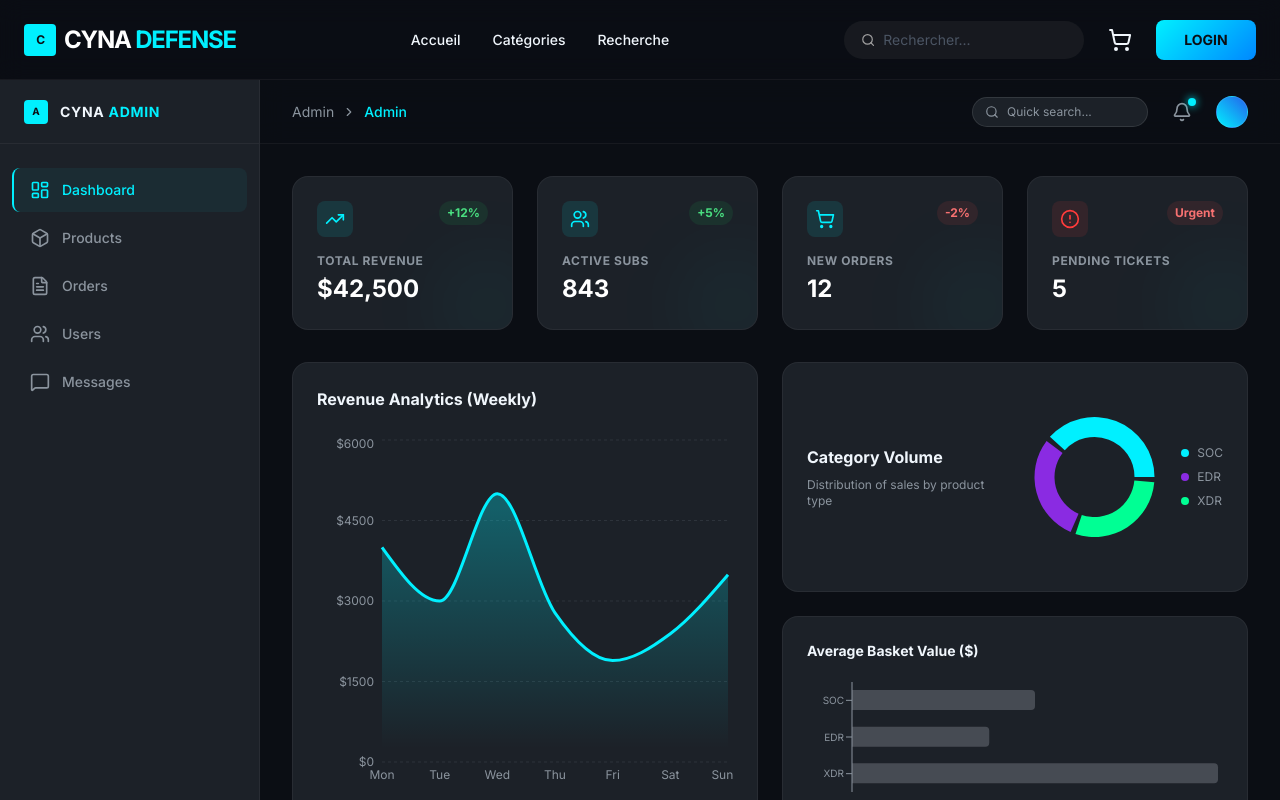
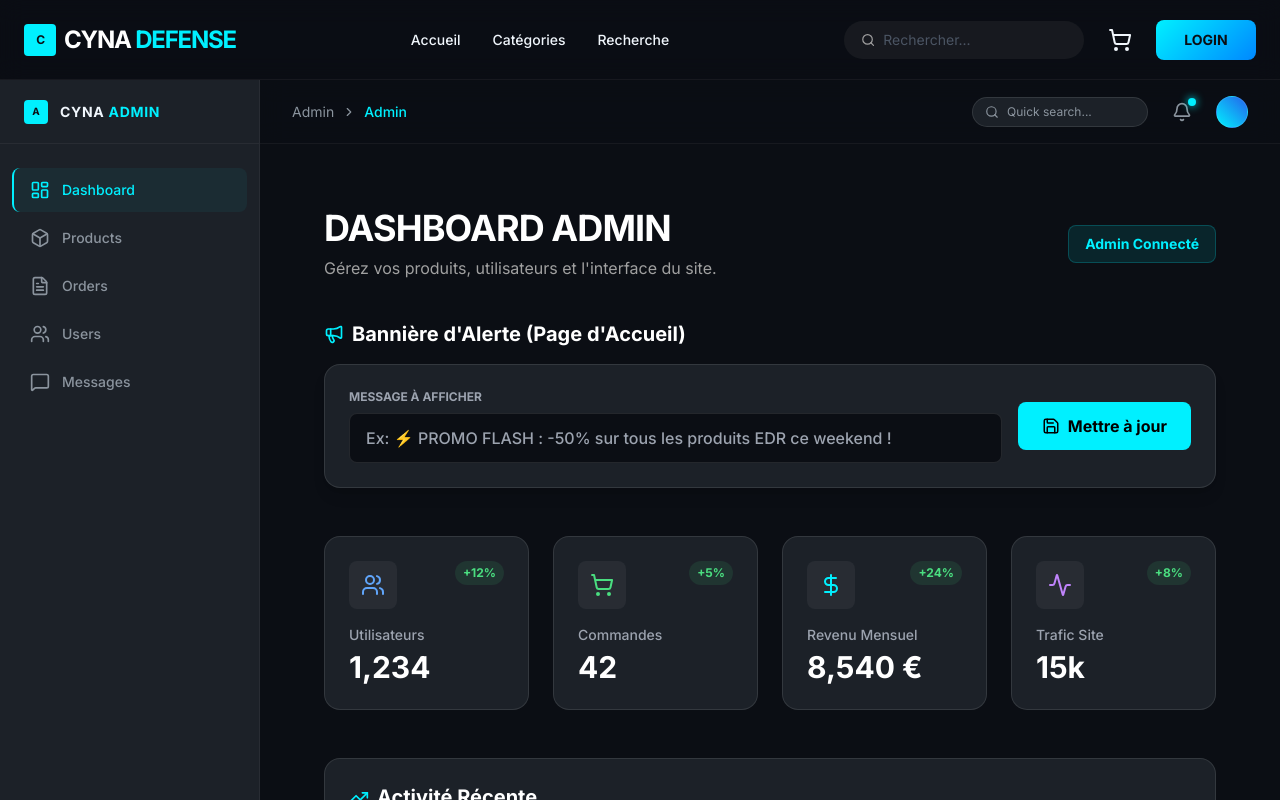
Before and after one commit to soufiane13/cyna-platform, a React (Vite) app in the folder frontend-web/: page /admin in a window 1280 px wide. Shown: the top 800 px of the page. Built offline with nearby package versions, Linux system fonts and the light colour scheme.

Commit message:
Enhance Home page: improve alert message loading and styling, update product display logic

```diff
--- a/frontend-web/src/pages/admin/AdminDashboard.jsx
+++ b/frontend-web/src/pages/admin/AdminDashboard.jsx
@@ -1,151 +1,149 @@
-import React from 'react';
-import {
-  AreaChart, Area, XAxis, YAxis, CartesianGrid, Tooltip, ResponsiveContainer,
-  PieChart, Pie, Cell, BarChart, Bar, Legend
-} from 'recharts';
-import { TrendingUp, Users, ShoppingCart, AlertCircle } from 'lucide-react';
-
-// --- MOCK DATA ---
-const salesData = [
-  { name: 'Mon', revenue: 4000 },
-  { name: 'Tue', revenue: 3000 },
-  { name: 'Wed', revenue: 5000 },
-  { name: 'Thu', revenue: 2780 },
-  { name: 'Fri', revenue: 1890 },
-  { name: 'Sat', revenue: 2390 },
-  { name: 'Sun', revenue: 3490 },
-];
-
-const categoryData = [
-  { name: 'SOC', value: 400, color: '#00F0FF' }, // Cyan
-  { name: 'EDR', value: 300, color: '#8A2BE2' }, // Purple
-  { name: 'XDR', value: 300, color: '#00FF94' }, // Green
-];
-
-const basketData = [
-  { name: 'SOC', avg: 1200 },
-  { name: 'EDR', avg: 900 },
-  { name: 'XDR', avg: 2400 },
-];
+import React, { useState } from 'react';
+import { Megaphone, Save, Users, ShoppingCart, DollarSign, Activity, TrendingUp } from 'lucide-react';
 
 const AdminDashboard = () => {
-  return (
-    <div className="space-y-8 animate-fade-in">
+    // État pour le texte de l'alerte
+    const [alertText, setAlertText] = useState('');
+    const [loading, setLoading] = useState(false);
 
-      {/* 1. KPI CARDS ROW */}
-      <div className="grid grid-cols-1 md:grid-cols-2 lg:grid-cols-4 gap-6">
-        <KpiCard title="Total Revenue" value="$42,500" trend="+12%" icon={<TrendingUp size={20} />} isPositive={true} />
-        <KpiCard title="Active Subs" value="843" trend="+5%" icon={<Users size={20} />} isPositive={true} />
-        <KpiCard title="New Orders" value="12" trend="-2%" icon={<ShoppingCart size={20} />} isPositive={false} />
-        <KpiCard title="Pending Tickets" value="5" trend="Urgent" icon={<AlertCircle size={20} />} isPositive={false} isAlert={true} />
-      </div>
+    // Fonction pour sauvegarder l'alerte sur le serveur
+    const updateAlert = async () => {
+        if (!alertText) return; // Ne rien faire si vide
 
-      {/* 2. CHARTS GRID */}
-      <div className="grid grid-cols-1 lg:grid-cols-2 gap-6 h-[400px]">
+        setLoading(true);
+        try {
+            const response = await fetch('http://localhost:3000/alert', {
+                method: 'POST',
+                headers: { 'Content-Type': 'application/json' },
+                body: JSON.stringify({ message: alertText })
+            });
 
-        {/* Sales Histogram (Area Chart for nicer look) */}
-        <div className="bg-[#1C2128] border border-white/5 rounded-2xl p-6 flex flex-col">
-          <h3 className="text-[#F0F6FC] font-bold mb-6">Revenue Analytics (Weekly)</h3>
-          <div className="flex-1 w-full h-full min-h-[250px]">
-            <ResponsiveContainer width="100%" height="100%">
-              <AreaChart data={salesData}>
-                <defs>
-                  <linearGradient id="colorRevenue" x1="0" y1="0" x2="0" y2="1">
-                    <stop offset="5%" stopColor="#00F0FF" stopOpacity={0.3}/>
-                    <stop offset="95%" stopColor="#00F0FF" stopOpacity={0}/>
-                  </linearGradient>
-                </defs>
-                <CartesianGrid strokeDasharray="3 3" stroke="#2D333B" vertical={false} />
-                <XAxis dataKey="name" stroke="#8B949E" tick={{fontSize: 12}} tickLine={false} axisLine={false} />
-                <YAxis stroke="#8B949E" tick={{fontSize: 12}} tickLine={false} axisLine={false} tickFormatter={(value) => `$${value}`} />
-                <Tooltip
-                  contentStyle={{ backgroundColor: '#0B0E14', borderColor: 'rgba(255,255,255,0.1)', borderRadius: '8px', color: '#FFF' }}
-                  itemStyle={{ color: '#00F0FF' }}
+            if (response.ok) {
+                alert("✅ Alerte mise à jour avec succès sur l'accueil !");
+                setAlertText(''); // Vider le champ après succès
+            } else {
+                alert("❌ Erreur lors de la mise à jour.");
+            }
+        } catch (error) {
+            console.error(error);
+            alert("❌ Erreur de connexion au serveur.");
+        } finally {
+            setLoading(false);
+        }
+    };
+
+    return (
+        <div className="p-8 min-h-screen bg-[#0B0E14] text-white animate-fade-in">
+            <header className="mb-10 flex justify-between items-center">
+                <div>
+                    <h1 className="text-4xl font-black tracking-tight text-white mb-2">DASHBOARD ADMIN</h1>
+                    <p className="text-cyna-text">Gérez vos produits, utilisateurs et l'interface du site.</p>
+                </div>
+                <div className="px-4 py-2 bg-cyna-cyan/10 border border-cyna-cyan/20 text-cyna-cyan rounded-lg font-bold text-sm">
+                    Admin Connecté
+                </div>
+            </header>
+
+            {/* --- 1. WIDGET DE GESTION DE L'ALERTE (NOUVEAU) --- */}
+            <section className="mb-12">
+                <h2 className="text-xl font-bold text-white mb-4 flex items-center gap-2">
+                    <Megaphone size={20} className="text-cyna-cyan" />
+                    Bannière d'Alerte (Page d'Accueil)
+                </h2>
+
+                <div className="bg-[#1C2128] border border-white/10 p-6 rounded-2xl flex flex-col md:flex-row gap-4 items-center shadow-lg">
+                    <div className="flex-1 w-full">
+                        <label className="text-xs text-gray-400 font-bold mb-2 block uppercase">Message à afficher</label>
+                        <input
+                            type="text"
+                            value={alertText}
+                            onChange={(e) => setAlertText(e.target.value)}
+                            placeholder="Ex: ⚡ PROMO FLASH : -50% sur tous les produits EDR ce weekend !"
+                            className="w-full bg-[#0B0E14] border border-white/10 rounded-lg px-4 py-3 text-white font-medium focus:outline-none focus:border-cyna-cyan transition-colors"
+                        />
+                    </div>
+                    <button
+                        onClick={updateAlert}
+                        disabled={loading}
+                        className="w-full md:w-auto bg-cyna-cyan text-black font-bold px-6 py-3 rounded-lg flex items-center justify-center gap-2 hover:bg-[#00D1E1] transition-all disabled:opacity-50 disabled:cursor-not-allowed"
+                    >
+                        {loading ? 'Sauvegarde...' : <><Save size={18}/> Mettre à jour</>}
+                    </button>
+                </div>
+            </section>
+
+            {/* --- 2. STATISTIQUES (KPIs) --- */}
+            <section className="grid grid-cols-1 md:grid-cols-2 lg:grid-cols-4 gap-6 mb-12">
+                <StatCard
+                    icon={<Users size={24} />}
+                    title="Utilisateurs"
+                    value="1,234"
+                    trend="+12%"
+                    color="text-blue-400"
                 />
-                <Area type="monotone" dataKey="revenue" stroke="#00F0FF" strokeWidth={3} fillOpacity={1} fill="url(#colorRevenue)" />
-              </AreaChart>
-            </ResponsiveContainer>
-          </div>
-        </div>
+                <StatCard
+                    icon={<ShoppingCart size={24} />}
+                    title="Commandes"
+                    value="42"
+                    trend="+5%"
+                    color="text-green-400"
+                />
+                <StatCard
+                    icon={<DollarSign size={24} />}
+                    title="Revenu Mensuel"
+                    value="8,540 €"
+                    trend="+24%"
+                    color="text-cyna-cyan"
+                />
+                <StatCard
+                    icon={<Activity size={24} />}
+                    title="Trafic Site"
+                    value="15k"
+                    trend="+8%"
+                    color="text-purple-400"
+                />
+            </section>
 
-        {/* ROW: Category + Basket (Split) */}
-        <div className="flex flex-col gap-6">
-
-            {/* Category Donut */}
-            <div className="flex-1 bg-[#1C2128] border border-white/5 rounded-2xl p-6 flex items-center justify-between">
-                <div>
-                    <h3 className="text-[#F0F6FC] font-bold mb-2">Category Volume</h3>
-                    <p className="text-xs text-[#8B949E]">Distribution of sales by product type</p>
-                </div>
-                <div className="w-[180px] h-[180px]">
-                    <ResponsiveContainer width="100%" height="100%">
-                        <PieChart>
-                            <Pie
-                                data={categoryData}
-                                cx="50%" cy="50%"
-                                innerRadius={40}
-                                outerRadius={60}
-                                paddingAngle={5}
-                                dataKey="value"
-                            >
-                                {categoryData.map((entry, index) => (
-                                    <Cell key={`cell-${index}`} fill={entry.color} stroke="none" />
-                                ))}
-                            </Pie>
-                            <Tooltip contentStyle={{ backgroundColor: '#0B0E14', borderColor: '#333', borderRadius: '8px' }} />
-                        </PieChart>
-                    </ResponsiveContainer>
-                </div>
-                <div className="space-y-2 text-xs">
-                    {categoryData.map(c => (
-                        <div key={c.name} className="flex items-center gap-2">
-                            <div className="w-2 h-2 rounded-full" style={{backgroundColor: c.color}}></div>
-                            <span className="text-[#8B949E]">{c.name}</span>
+            {/* --- 3. ACTIVITÉ RÉCENTE (Exemple visuel) --- */}
+            <section className="bg-[#1C2128] border border-white/10 rounded-2xl p-6">
+                <h3 className="text-xl font-bold text-white mb-6 flex items-center gap-2">
+                    <TrendingUp size={20} className="text-cyna-cyan" />
+                    Activité Récente
+                </h3>
+                <div className="space-y-4">
+                    {[1, 2, 3].map((item) => (
+                        <div key={item} className="flex items-center justify-between p-4 bg-[#0B0E14] rounded-lg border border-white/5 hover:border-white/20 transition-all cursor-pointer">
+                            <div className="flex items-center gap-4">
+                                <div className="w-10 h-10 rounded-full bg-blue-500/20 flex items-center justify-center text-blue-400 font-bold">
+                                    JS
+                                </div>
+                                <div>
+                                    <h4 className="font-bold text-white text-sm">Jean S. a acheté "Cyna EDR Pro"</h4>
+                                    <p className="text-xs text-gray-500">Il y a 2 minutes</p>
+                                </div>
+                            </div>
+                            <span className="text-cyna-cyan font-bold">+ 14.99 €</span>
                         </div>
                     ))}
                 </div>
-            </div>
-
-            {/* Average Basket Bar */}
-            <div className="flex-1 bg-[#1C2128] border border-white/5 rounded-2xl p-6">
-                <h3 className="text-[#F0F6FC] font-bold mb-4 text-sm">Average Basket Value ($)</h3>
-                <div className="w-full h-[120px]">
-                    <ResponsiveContainer width="100%" height="100%">
-                        <BarChart data={basketData} layout="vertical">
-                            <XAxis type="number" hide />
-                            <YAxis dataKey="name" type="category" stroke="#8B949E" tick={{fontSize: 10}} width={40} />
-                            <Tooltip cursor={{fill: 'transparent'}} contentStyle={{ backgroundColor: '#0B0E14', borderColor: '#333' }} />
-                            <Bar dataKey="avg" fill="#F0F6FC" fillOpacity={0.2} radius={[0, 4, 4, 0]} barSize={20} />
-                        </BarChart>
-                    </ResponsiveContainer>
-                </div>
-            </div>
-
+            </section>
         </div>
-
-      </div>
-    </div>
-  );
+    );
 };
 
-// --- Sub-Component: KPI Card ---
-const KpiCard = ({ title, value, trend, icon, isPositive, isAlert }) => (
-    <div className="bg-[#1C2128] border border-white/5 rounded-2xl p-6 relative overflow-hidden group hover:border-[#00F0FF]/30 transition-all">
+// Petit composant interne pour les cartes de stats
+const StatCard = ({ icon, title, value, trend, color }) => (
+    <div className="bg-[#1C2128] p-6 rounded-2xl border border-white/10 hover:border-cyna-cyan/30 transition-all group">
         <div className="flex justify-between items-start mb-4">
-            <div className={`p-2 rounded-lg ${isAlert ? 'bg-[#FF3B3B]/10 text-[#FF3B3B]' : 'bg-[#00F0FF]/10 text-[#00F0FF]'}`}>
+            <div className={`p-3 rounded-lg bg-white/5 ${color} group-hover:scale-110 transition-transform`}>
                 {icon}
             </div>
-            <span className={`text-xs font-bold px-2 py-1 rounded-full ${
-                isPositive ? 'bg-green-500/10 text-green-400' : 'bg-red-500/10 text-red-400'
-            }`}>
+            <span className="text-xs font-bold text-green-400 bg-green-400/10 px-2 py-1 rounded-full">
                 {trend}
             </span>
         </div>
-        <h4 className="text-[#8B949E] text-xs uppercase tracking-wider font-bold mb-1">{title}</h4>
-        <p className="text-2xl font-bold text-white">{value}</p>
-
-        {/* Decorative Glow */}
-        <div className="absolute -right-6 -bottom-6 w-24 h-24 bg-[#00F0FF]/5 rounded-full blur-2xl group-hover:bg-[#00F0FF]/10 transition-all"></div>
+        <h3 className="text-gray-400 text-sm font-medium mb-1">{title}</h3>
+        <p className="text-3xl font-black text-white">{value}</p>
     </div>
 );
 
```
Also changed, not shown: frontend-web/src/pages/Home.jsx (+31 -14 lines).
